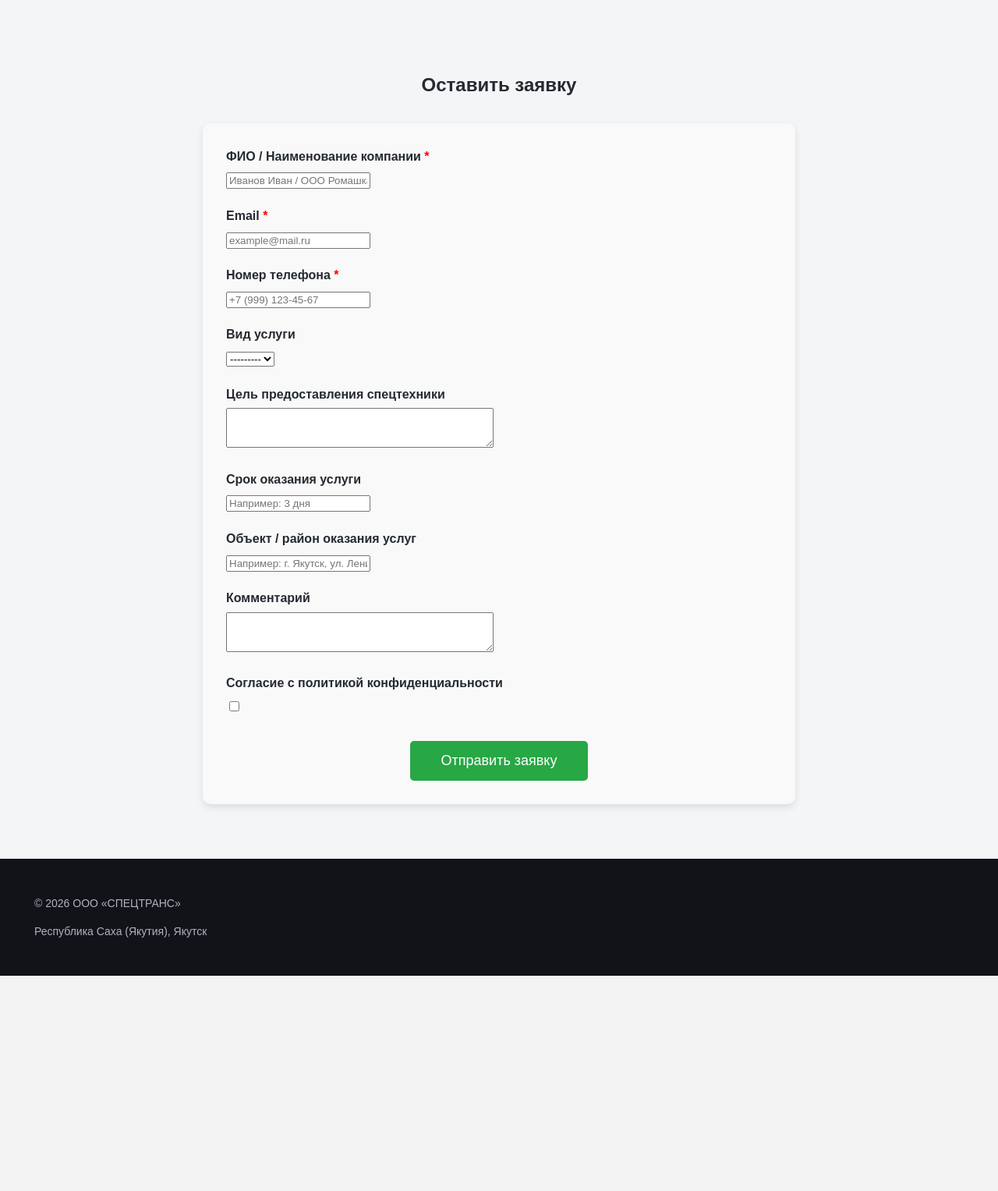
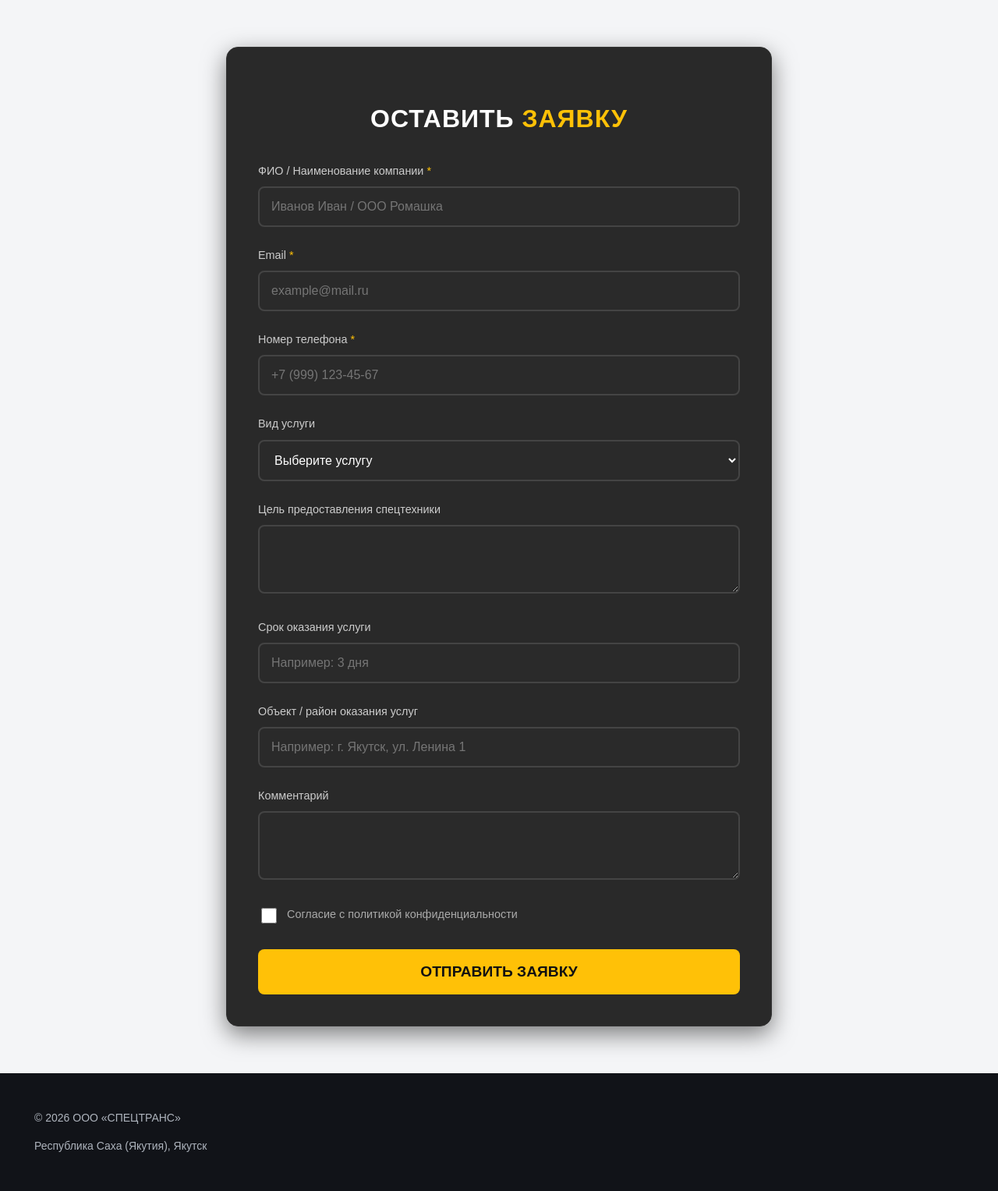
Before and after one commit to AlronRX/spectrans, a Django app: page /order/ in a window 1280 px wide. Shown: the part 94-1621 px from the top of the page at 78% size. Before the commit the page ends 1345 px from the top, so only its background shows below. Run offline with Django 5.2, Linux system fonts and the light colour scheme; data that the repository does not hold is empty.

Commit message:
Фронтенд: стилизация формы заявки (темная тема, анимации, фикс выпадающего списка)

```diff
--- a/orders/forms.py
+++ b/orders/forms.py
@@ -15,6 +15,10 @@ class OrderForm(forms.ModelForm):
             'location': forms.TextInput(attrs={'placeholder': 'Например: г. Якутск, ул. Ленина 1'}),
             'comment': forms.Textarea(attrs={'rows': 3}),
         }
+    def __init__(self, *args, **kwargs):
+        super().__init__(*args, **kwargs)
+        # Меняем пустую заглушку в селекте
+        self.fields['service'].empty_label = "Выберите услугу"
 
     def clean_phone(self):
         phone = self.cleaned_data.get('phone')
--- a/templates/orders/order_form.html
+++ b/templates/orders/order_form.html
@@ -1,37 +1,212 @@
 {% extends 'base.html' %}
 
-{% block title %}Заявка на аренду техники | СПЕЦТРАНС{% endblock %}
+{% block title %}Оставить заявку | СПЕЦТРАНС{% endblock %}
 
 {% block content %}
-<div class="container" style="max-width: 800px; margin: 50px auto; padding: 20px;">
-    <h2 style="text-align: center; margin-bottom: 30px;">Оставить заявку</h2>
+<style>
+    /* Общий контейнер с плавным появлением */
+    .order-container {
+        max-width: 700px;
+        margin: 60px auto;
+        padding: 40px;
+        background: rgba(30, 30, 30, 0.95); /* Тёмный фон */
+        border: 1px solid #333;
+        border-radius: 15px;
+        box-shadow: 0 10px 30px rgba(0, 0, 0, 0.5);
+        animation: fadeInSlideUp 0.8s ease-out forwards;
+        opacity: 0;
+        transform: translateY(30px);
+    }
 
-    <form method="post" style="background: #f9f9f9; padding: 30px; border-radius: 10px; box-shadow: 0 4px 10px rgba(0,0,0,0.1);">
-        {% csrf_token %} <!-- Обязательно для безопасности Django -->
+    /* Анимация появления */
+    @keyframes fadeInSlideUp {
+        to {
+            opacity: 1;
+            transform: translateY(0);
+        }
+    }
+
+    .order-title {
+        color: #fff;
+        text-align: center;
+        font-size: 2rem;
+        margin-bottom: 30px;
+        text-transform: uppercase;
+        letter-spacing: 1px;
+    }
+
+    .order-title span {
+        color: #ffc107; /* Желтый акцент */
+    }
+
+    /* Стили для полей */
+    .form-group {
+        margin-bottom: 25px;
+        position: relative;
+    }
+
+    .form-group label {
+        display: block;
+        color: #ccc;
+        font-size: 0.9rem;
+        margin-bottom: 8px;
+        font-weight: 500;
+        transition: color 0.3s ease;
+    }
+
+    .form-group input,
+    .form-group select,
+    .form-group textarea {
+        width: 100%;
+        padding: 15px;
+        background-color: #2a2a2a;
+        border: 2px solid #444;
+        border-radius: 8px;
+        color: #fff;
+        font-size: 1rem;
+        font-family: inherit;
+        box-sizing: border-box;
+        transition: all 0.3s ease;
+    }
+
+    /* Эффект при наведении и фокусе на поле */
+    .form-group input:hover,
+    .form-group select:hover,
+    .form-group textarea:hover {
+        border-color: #666;
+    }
+
+    .form-group input:focus,
+    .form-group select:focus,
+    .form-group textarea:focus {
+        border-color: #ffc107;
+        box-shadow: 0 0 15px rgba(255, 193, 7, 0.2);
+        outline: none;
+        background-color: #333;
+    }
+
+    /* Меняем цвет текста в поле, когда в него вводят данные */
+    .form-group input:focus + label,
+    .form-group select:focus + label,
+    .form-group textarea:focus + label {
+        color: #ffc107;
+    }
+
+    /* Стили для чекбокса (согласие) */
+    .checkbox-group {
+        display: flex;
+        align-items: flex-start;
+        gap: 10px;
+        margin-top: 10px;
+    }
+
+    .checkbox-group input[type="checkbox"] {
+        width: 20px;
+        height: 20px;
+        margin-top: 3px;
+        accent-color: #ffc107; /* Цвет галочки */
+        cursor: pointer;
+    }
+
+    .checkbox-group label {
+        margin-bottom: 0;
+        font-size: 0.9rem;
+        color: #aaa;
+        cursor: pointer;
+    }
+
+    /* Красивая кнопка с эффектами */
+    .btn-submit {
+        display: block;
+        width: 100%;
+        padding: 18px;
+        margin-top: 30px;
+        background-color: #ffc107;
+        color: #111;
+        border: none;
+        border-radius: 8px;
+        font-size: 1.2rem;
+        font-weight: 800;
+        text-transform: uppercase;
+        cursor: pointer;
+        transition: all 0.3s ease;
+        position: relative;
+        overflow: hidden;
+    }
+
+    .btn-submit:hover {
+        background-color: #e0a800;
+        transform: translateY(-3px); /* Кнопка приподнимается */
+        box-shadow: 0 8px 20px rgba(255, 193, 7, 0.4);
+    }
+
+    .btn-submit:active {
+        transform: translateY(1px); /* Эффект нажатия */
+        box-shadow: 0 4px 10px rgba(255, 193, 7, 0.3);
+    }
+
+    /* Стили для ошибок валидации */
+    .errorlist {
+        color: #ff5252;
+        list-style: none;
+        padding: 0;
+        margin: 5px 0 0 0;
+        font-size: 0.85rem;
+    }
+        /* Красим выпадающий список при клике */
+    .form-group select option {
+        background-color: #2a2a2a;
+        color: #fff;
+        padding: 10px;
+    }
+        /* Убираем белый фон автозаполнения браузера */
+    input:-webkit-autofill,
+    input:-webkit-autofill:hover,
+    input:-webkit-autofill:focus,
+    input:-webkit-autofill:active{
+        -webkit-box-shadow: 0 0 0 30px #2a2a2a inset !important;
+        -webkit-text-fill-color: white !important;
+        transition: background-color 5000s ease-in-out 0s;
+    }
+</style>
+
+<div class="order-container">
+    <h2 class="order-title">Оставить <span>заявку</span></h2>
+
+    <form method="post">
+        {% csrf_token %}
 
         {% for field in form %}
-            <div class="form-group" style="margin-bottom: 20px;">
-                <label for="{{ field.id_for_label }}" style="display: block; font-weight: bold; margin-bottom: 5px;">
-                    {{ field.label }}
-                    {% if field.field.required %}<span style="color: red;">*</span>{% endif %}
+            {% if field.name == 'consent' %}
+                <!-- Особый стиль для чекбокса -->
+                <div class="checkbox-group">
+                    {{ field }}
+                    <label for="{{ field.id_for_label }}">
+                        {{ field.label }} {% if field.field.required %}<span style="color: red;">*</span>{% endif %}
                     </label>
-
-                <!-- Выводим само поле. Django сам подставит нужный тег (input/select/textarea) -->
+                </div>
+                {{ field.errors }}
+            {% else %}
+                <!-- Обычные поля -->
+                <div class="form-group">
+                    <label for="{{ field.id_for_label }}">
+                        {{ field.label }} {% if field.field.required %}<span style="color: #ffc107;">*</span>{% endif %}
+                    </label>
                     {{ field }}
-
                     {% if field.errors %}
-                    <div style="color: red; font-size: 14px; margin-top: 5px;">
-                        {{ field.errors }}
+                        <ul class="errorlist">
+                            {% for error in field.errors %}
+                                <li>{{ error }}</li>
+                            {% endfor %}
+                        </ul>
+                    {% endif %}
                 </div>
             {% endif %}
-            </div>
         {% endfor %}
 
-        <div style="text-align: center; margin-top: 30px;">
-            <button type="submit" style="background-color: #28a745; color: white; border: none; padding: 15px 40px; font-size: 18px; border-radius: 5px; cursor: pointer; transition: 0.3s;">
+        <button type="submit" class="btn-submit">
             Отправить заявку
         </button>
-        </div>
     </form>
 </div>
 {% endblock %}
```
Lines whose indentation alone changed are shown as unchanged.
